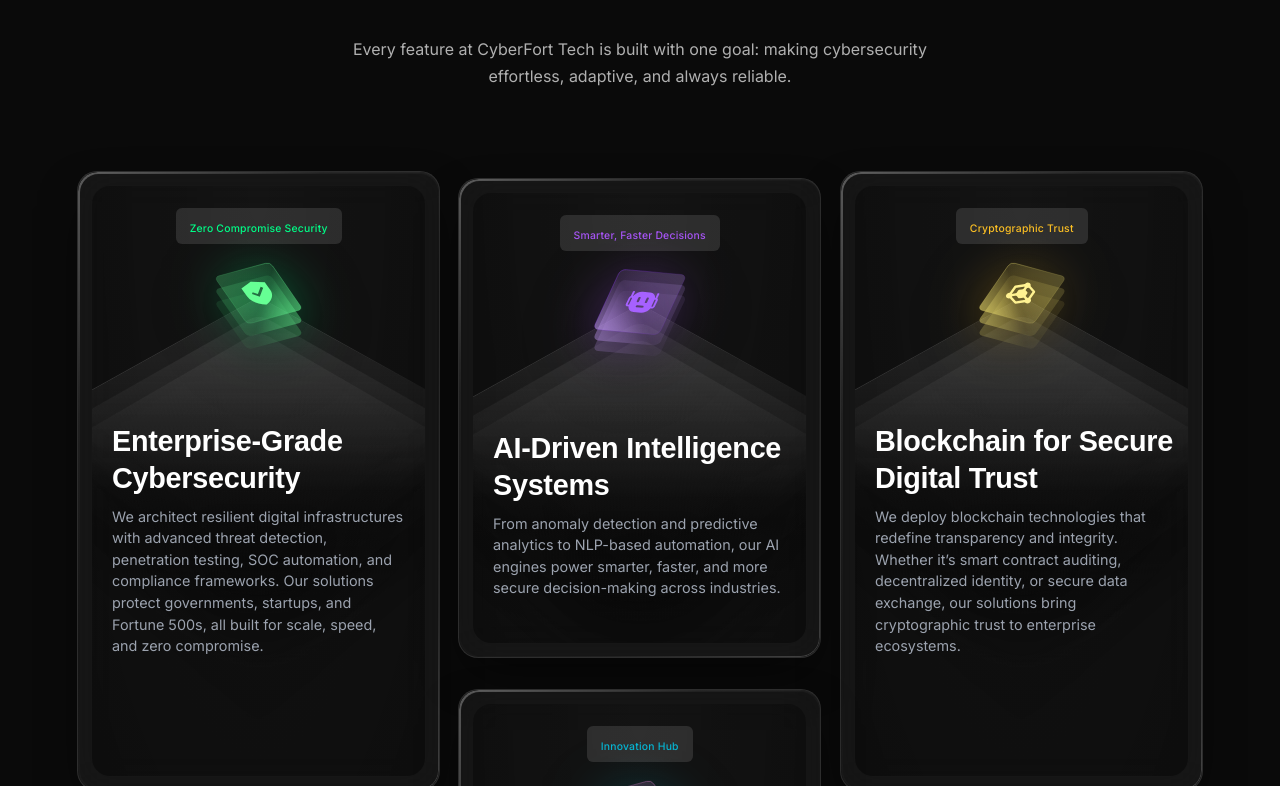
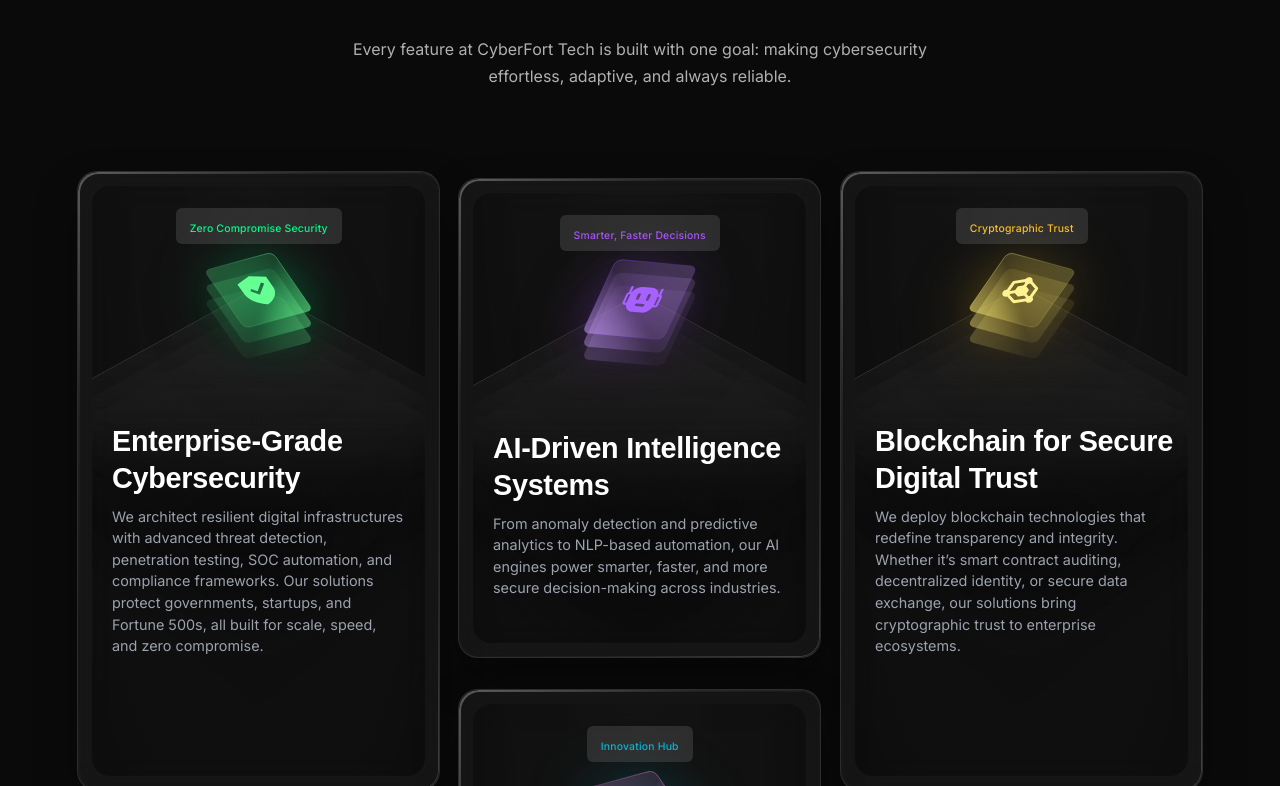
Before and after one commit to AayushRawatCOder/CYBERFORTTECH, a React (Vite) app in the folder frontend/: page / in a window 1280 px wide. Shown: the part 1926-2712 px from the top of the page. Built offline with nearby package versions, Linux system fonts and the light colour scheme; grey boxes are pictures that could not be loaded; a web font is replaced by a local one.

Commit message:
ui updated

```diff
--- a/frontend/src/components/Home/FeatureSection/FeaturesSection.scss
+++ b/frontend/src/components/Home/FeatureSection/FeaturesSection.scss
@@ -7,7 +7,6 @@
   align-items: center;
   min-height: 100vh;
   position: relative;
-  background: #0a0a0a;
 }
 
 .section-title {
@@ -143,15 +142,15 @@
       }
 
       .rhombus-layer:nth-child(1) {
-        transform: translateZ(8px);
+        transform: translateZ(12px);
       }
 
       .rhombus-layer:nth-child(2) {
-        transform: translateZ(-18px);
+        transform: translateZ(-15px);
       }
 
       .rhombus-layer:nth-child(3) {
-        transform: translateZ(-48px);
+        transform: translateZ(-45px);
       }
 
       .light-beam {
@@ -267,7 +266,7 @@
 
 .rhombus-stack {
   position: absolute;
-  top: 160%;
+  top: 150%;
   left: 50%;
   width: 400px;
   height: 400px;
@@ -302,8 +301,8 @@
 
 .rhombus-layer:nth-child(1) {
   transform: translateZ(0px);
-  // opacity: 0.95;
-  background: linear-gradient(135deg, rgba(110, 110, 110, 0.25) -0.24%, rgba(27, 26, 26, 0.12) 55.21%, rgba(0, 0, 0, 0.6) 99.76%);
+  z-index: 3;
+  background: linear-gradient(135deg, rgba(31, 30, 30, 0.932) -0.24%, rgba(27, 26, 26, 0.12) 55.21%, rgba(0, 0, 0, 0.6) 99.76%);
   border: 0.5px solid;
   border-image-source: linear-gradient(65.13deg, rgba(110, 110, 110, 0.4) 50.73%, #000000 99.04%);
   border-image-slice: 1;
@@ -311,21 +310,22 @@
 
 .rhombus-layer:nth-child(2) {
   transform: translateZ(-25px);
-  // opacity: 0.8;
-  background: linear-gradient(135deg, rgba(110, 110, 110, 0.25) -0.24%, rgba(0, 0, 0, 0.12) 55.21%, rgba(2, 2, 2, 0.6) 99.76%);
+  z-index: 2;
+  background: linear-gradient(135deg, rgba(72, 71, 71, 0.237) -0.24%, rgba(0, 0, 0, 0.12) 55.21%, rgba(2, 2, 2, 0.6) 99.76%);
   border: none;
 }
 
 .rhombus-layer:nth-child(3) {
   transform: translateZ(-50px);
+  z-index: 1;
   opacity: 0.9;
-  background: linear-gradient(135deg, rgba(110, 110, 110, 0.25) -0.24%, rgba(0, 0, 0, 0.12) 55.21%, rgba(8, 8, 8, 0.6) 99.76%);
+  background: linear-gradient(135deg, rgba(46, 46, 46, 0.25) -0.24%, rgba(0, 0, 0, 0.12) 55.21%, rgba(8, 8, 8, 0.6) 99.76%);
   border: none;
 }
 
 .icon {
-  width: 100px;
-  height: 88px;
+  width: 150px;
+  height: 108px;
   z-index: 10;
   position: relative;
   transform: translateY(-16px);
```
